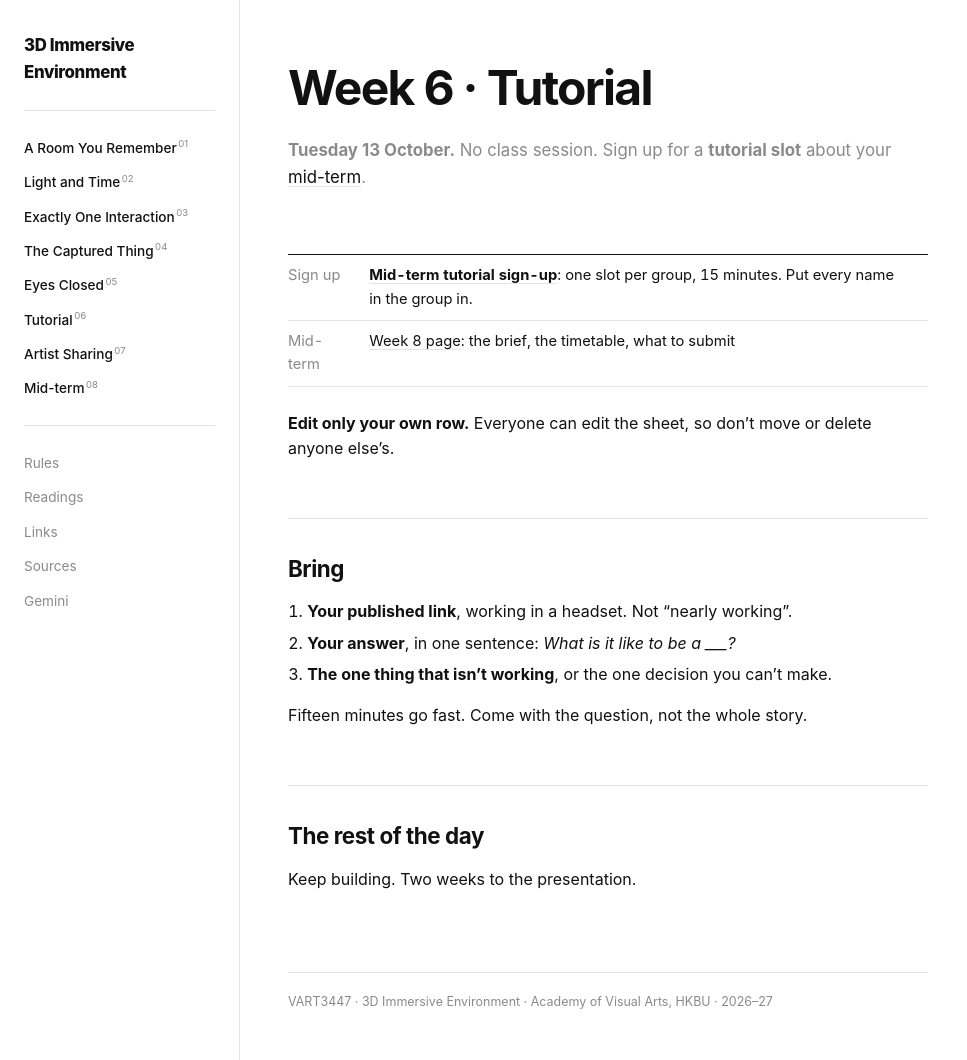
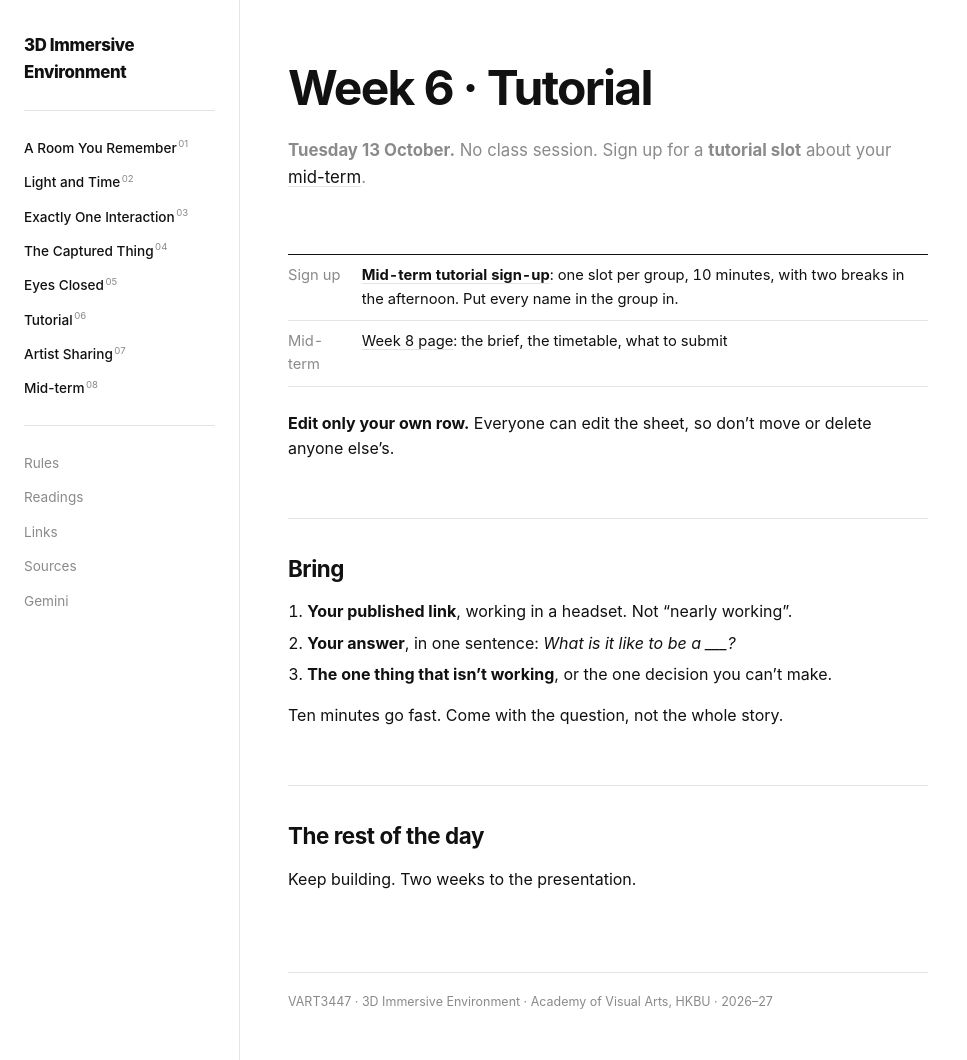
Before and after one commit to kachichan/vart3447-3d-immersive-environment, a Jekyll site: the page built from weeks/week06.md, in a window 1280 px wide and 1060 px high. Shown: the whole window, without its empty margins (0-967 px from the left). Built offline with Jekyll 4.4.1, drawn with Linux system fonts in a browser that asks for light colours; some web fonts are replaced.

Commit message:
Update week06.md

```diff
--- a/weeks/week06.md
+++ b/weeks/week06.md
@@ -13,7 +13,7 @@ Drafted 6 Oct 2026. Sign-up sheet linked 9 Oct (anyone with the link can edit).
 
 | | |
 |---|---|
-| Sign up | **[Mid-term tutorial sign-up](https://docs.google.com/spreadsheets/d/1h9FsB4dsEdDmssXB5Eu1Ciyoja8pRwC2pS9Hzbtvp1o/edit?usp=sharing)**: one slot per group, 15 minutes. Put every name in the group in. |
+| Sign up | **[Mid-term tutorial sign-up](https://docs.google.com/spreadsheets/d/1h9FsB4dsEdDmssXB5Eu1Ciyoja8pRwC2pS9Hzbtvp1o/edit?usp=sharing)**: one slot per group, 10 minutes, with two breaks in the afternoon. Put every name in the group in. |
 | Mid-term | [Week 8 page](week08.md): the brief, the timetable, what to submit |
 
 **Edit only your own row.** Everyone can edit the sheet, so don't move or delete anyone else's.
@@ -24,7 +24,7 @@ Drafted 6 Oct 2026. Sign-up sheet linked 9 Oct (anyone with the link can edit).
 2. **Your answer**, in one sentence: *What is it like to be a ___?*
 3. **The one thing that isn't working**, or the one decision you can't make.
 
-Fifteen minutes go fast. Come with the question, not the whole story.
+Ten minutes go fast. Come with the question, not the whole story.
 
 ## The rest of the day
 
```
